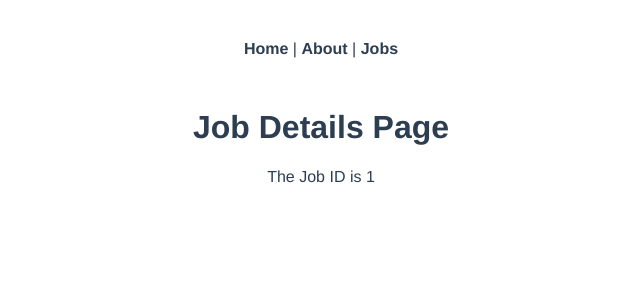
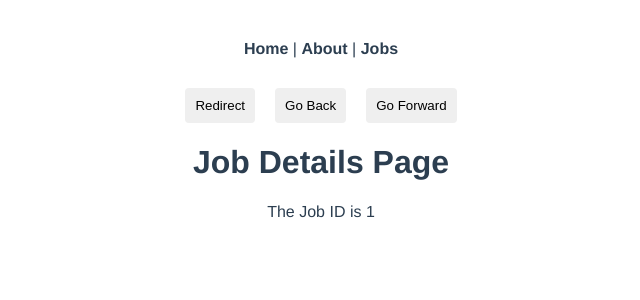
Before and after one commit to ort01/vue-router, a Vue app: page /jobs/1 in a window 1280 px wide. Shown: the top 300 px of the page, without its empty margins (319-959 px from the left). Built offline with nearby package versions, Linux system fonts and the light colour scheme.

Commit message:
Programmatic Navigation in history

```diff
--- a/src/App.vue
+++ b/src/App.vue
@@ -4,8 +4,30 @@
     <router-link :to="{ name: 'About' }">About</router-link> |
     <router-link :to="{ name: 'Jobs' }">Jobs</router-link>
   </nav>
+
+  <button @click="redirect">Redirect</button>
+  <button @click="back">Go Back</button>
+  <button @click="forward">Go Forward</button>
+
   <router-view />
 </template>
+
+<script>
+export default {
+  name: "App",
+  methods: {
+    redirect() {
+      this.$router.push({ name: "Home" });
+    },
+    back() {
+      this.$router.go(-1);
+    },
+    forward() {
+      this.$router.go(+1);
+    },
+  },
+};
+</script>
 
 <style>
 #app {
@@ -29,4 +51,11 @@
 nav a.router-link-exact-active {
   color: #42a1b9;
 }
+
+button {
+  margin: 0 10px;
+  padding: 10px;
+  border: none;
+  border-radius: 4px;
+}
 </style>
--- a/src/views/jobs/JobDetails.vue
+++ b/src/views/jobs/JobDetails.vue
@@ -6,7 +6,7 @@
 <script>
 export default {
   name: "JobDetails",
-  props: ["id", "job"],
+  props: ["id"],
   data() {
     return {
       //   id: this.$route.params.id,
```
